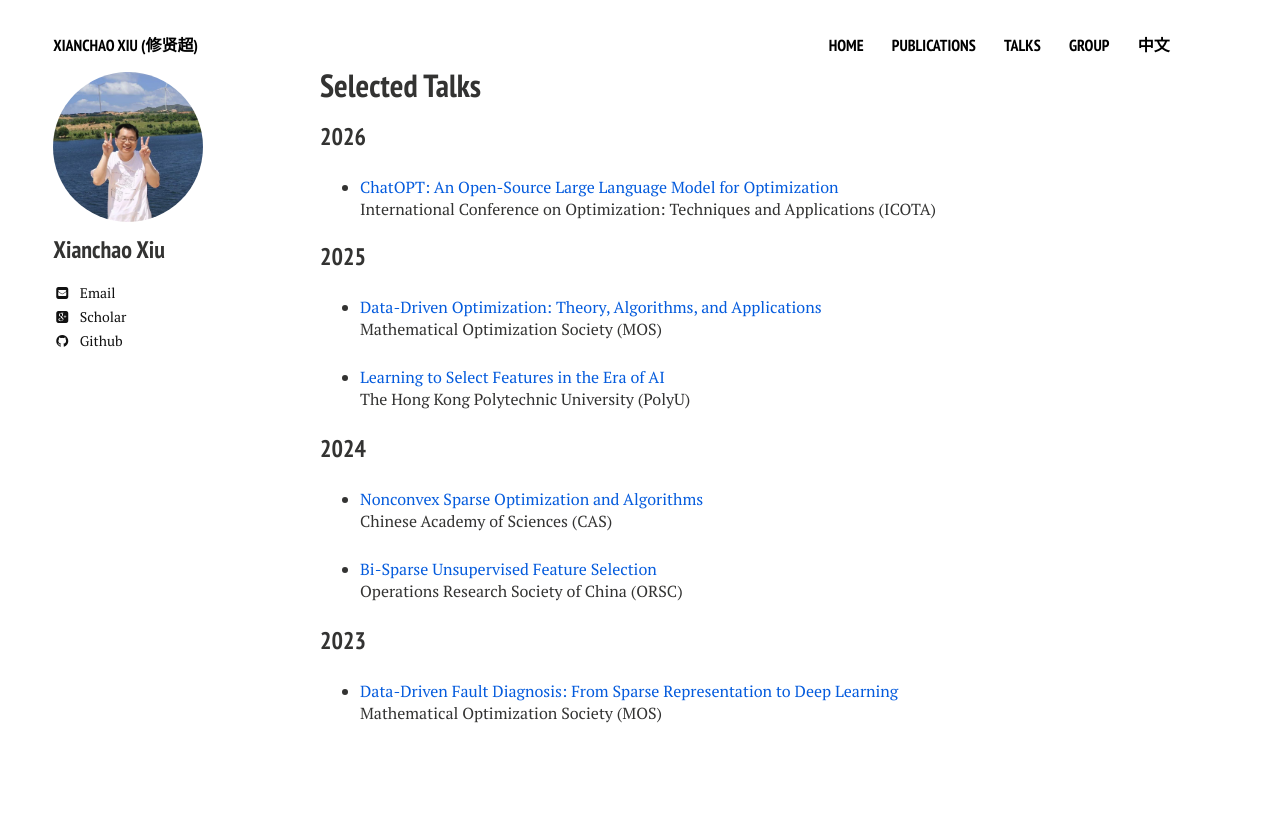
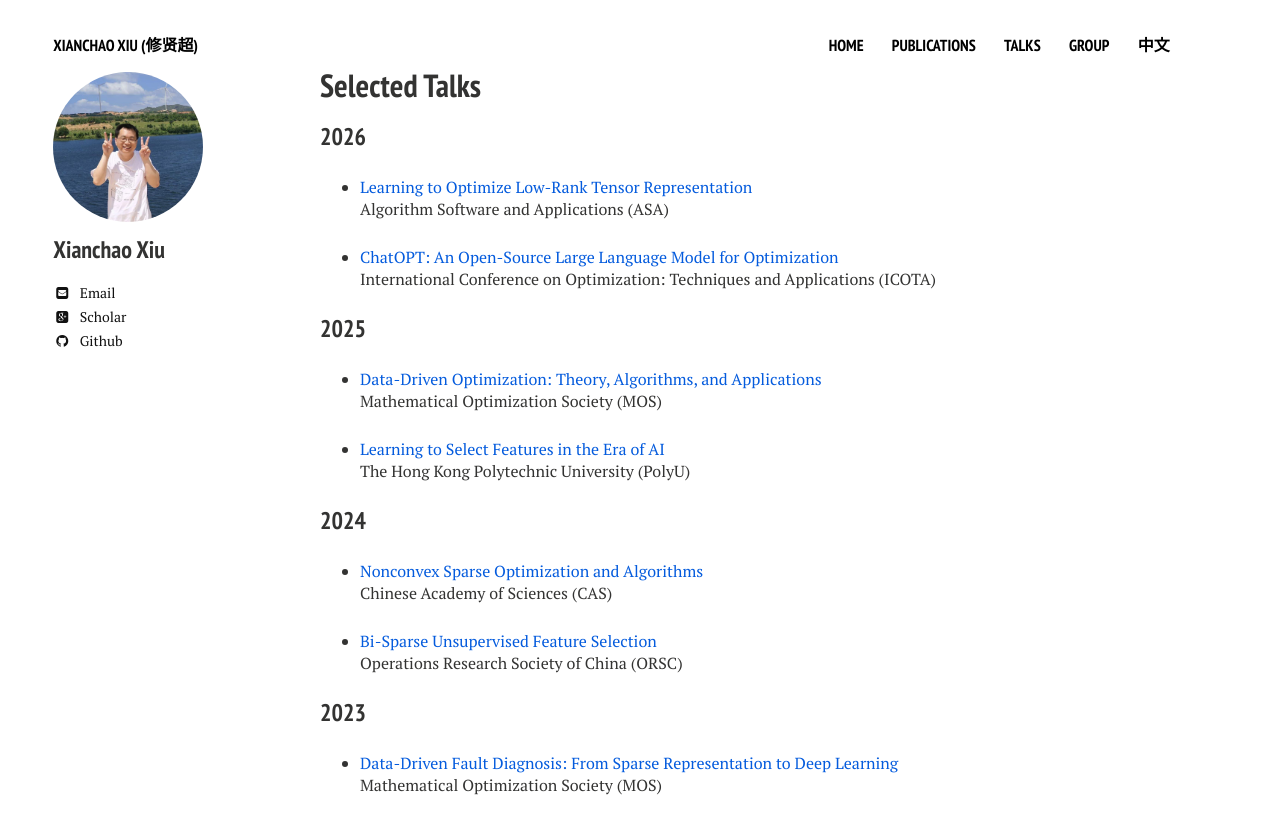
Before and after one commit to xianchaoxiu/xianchaoxiu.github.io, a Jekyll site: the page built from talks/index.md, in a window 1280 px wide. Shown: the top 834 px of the page. Built offline with Jekyll 4.4.1, drawn with Linux system fonts in a browser that asks for light colours; nearby versions of some CDN libraries.

Commit message:
Update index.md

```diff
--- a/talks/index.md
+++ b/talks/index.md
@@ -10,6 +10,9 @@ share: false
 
 
 ### 2026
+
+* <a href="../talks/2026-ASA.pdf" class="textlink" target="_blank"> Learning to Optimize Low-Rank Tensor Representation </a> <br>
+Algorithm Software and Applications (ASA) <br>
 
 * <a href="../talks/2026-ICOTA.pdf" class="textlink" target="_blank"> ChatOPT: An Open-Source Large Language Model for Optimization </a> <br>
 International Conference on Optimization: Techniques and Applications (ICOTA) <br>
```
